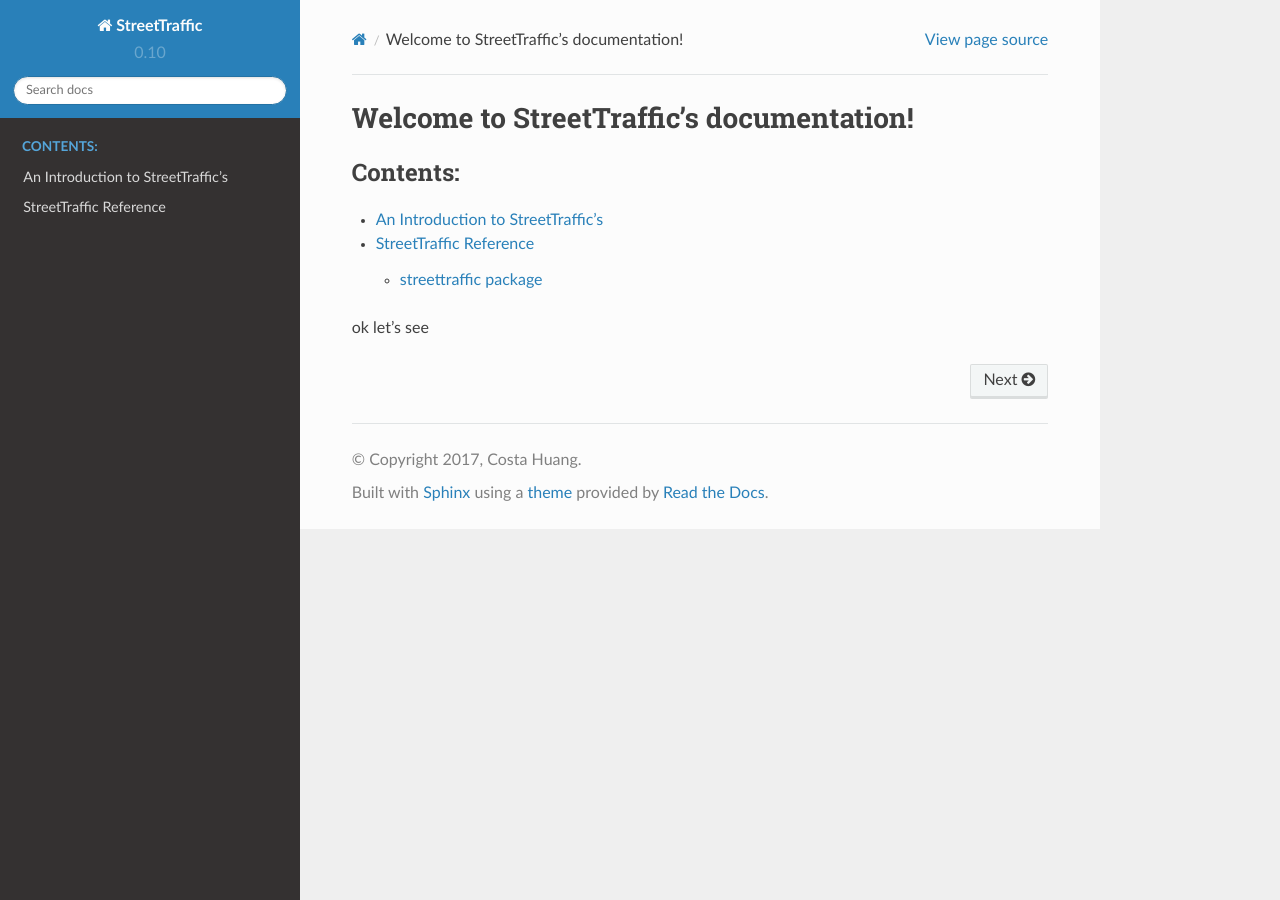
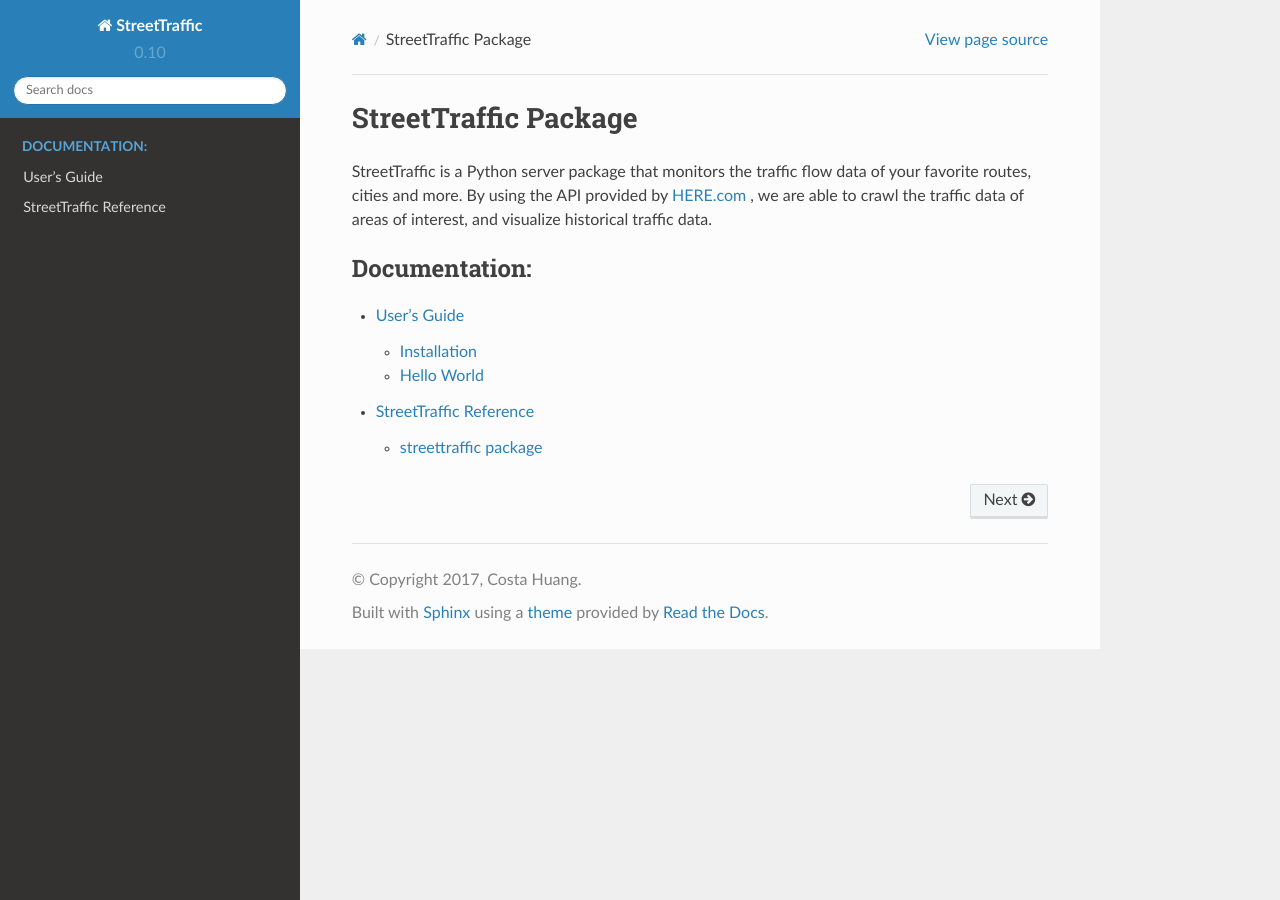
Before and after one commit to streettraffic/streettraffic, a Sphinx documentation site: the page built from docs/source/docindex.rst, in a window 1280 px wide. Built offline with Sphinx 7.4.7 and the Read the Docs theme 2.0.0, drawn with Linux system fonts in a browser that asks for light colours.

Commit message:
Writing Tutorials 1

```diff
--- a/docs/source/docindex.rst
+++ b/docs/source/docindex.rst
@@ -1,16 +1,17 @@
-.. StreetTraffic documentation master file, created by
-   sphinx-quickstart on Sat Jul 22 00:34:47 2017.
-   You can adapt this file completely to your liking, but it should at least
-   contain the root `toctree` directive.
+.. title:: StreetTraffic Package
 
-Welcome to StreetTraffic's documentation!
-=========================================
+StreetTraffic Package
+=======================
+
+StreetTraffic is a Python server package that monitors the traffic flow data of
+your favorite routes, cities and more. By using the API provided by
+`HERE.com <https://developer.here.com/rest-apis/documentation/traffic/topics/quick-start.html>`_
+, we are able to crawl the traffic data of areas of interest, and visualize
+historical traffic data.
 
 .. toctree::
-   :maxdepth: 2
-   :caption: Contents:
+    :maxdepth: 2
+    :caption: Documentation:
 
-   intro
-   modules
-
-ok let's see
+    guide/index
+    modules
--- /dev/null
+++ b/docs/source/guide/index.rst
@@ -0,0 +1,8 @@
+User's Guide
+=========================================
+
+.. toctree::
+   :maxdepth: 4
+
+   install
+   hello
```
Also changed, not shown: docs/source/guide/hello.rst (renamed from docs/source/intro.rst, +20 -5 lines), docs/source/guide/install.rst (added, +41 -0 lines), docs/source/guide/SanFrancisco.PNG (added).
